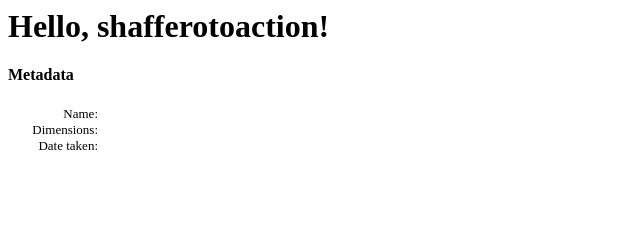
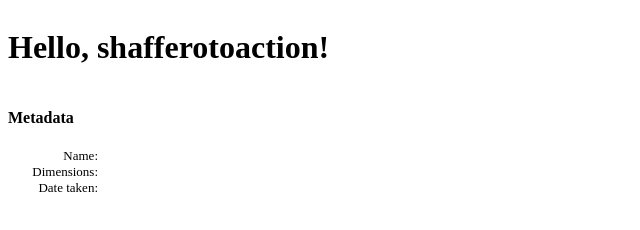
Before and after one commit to tshaffer/shafferotoaction, a React app: page / in a window 1280 px wide. Shown: the top 230 px of the page, without its empty margins (0-640 px from the left). Built offline with nearby package versions, Linux system fonts and the light colour scheme; no server answers.

Commit message:
add photo_grid skeleton

```diff
--- a/css/app.css
+++ b/css/app.css
@@ -1,6 +1,16 @@
 .shafferotoContainer {
     width: 1400px;
 }
+
+.photosDiv {
+    flex: 3;
+    overflow-y: scroll;
+}
+
+.metadata {
+    flex: 1;
+}
+
 
 
 
--- /dev/null
+++ b/scripts/components/photo_grid.js
@@ -0,0 +1,27 @@
+/**
+ * Created by tedshaffer on 4/17/16.
+ */
+import React, { Component } from 'react';
+
+class PhotoGrid extends Component {
+
+    constructor(props) {
+        super(props);
+        this.state = {
+        };
+    }
+
+    componentDidMount() {
+        console.log("componentDidMount invoked");
+    }
+
+    render () {
+        return (
+            <div>
+                <h1>Hello, shafferotoaction!</h1>
+            </div>
+        );
+    }
+}
+
+export default PhotoGrid;
--- a/scripts/components/photos.js
+++ b/scripts/components/photos.js
@@ -4,6 +4,7 @@
 import React, { Component } from 'react';
 
 import Info from './info';
+import PhotoGrid from './photo_grid';
 
 class Photos extends Component {
 
@@ -19,29 +20,15 @@ class Photos extends Component {
 
     render () {
         return (
-            <div className = "shafferotoContainer">
-                <h1>Hello, shafferotoaction!</h1>
-                <Info />
+            <div>
+                <div className="photosDiv">
+                    <PhotoGrid />
+                </div>
+
+                <div className="metadata">
+                    <Info />
+                </div>
             </div>
-            // <div>
-                // <h4>Metadata</h4>
-                //
-                // <div className="photoMetadata">
-                //
-                //     <div>
-                //         <span className="leftColumn smallFont">Name:</span>
-                //         <span className="rightColumn smallFont">{this.state.selectedPhoto.title}</span>
-                //     </div>
-                //
-                //     <div>
-                //         <span className="leftColumn smallFont">Dimensions:</span>
-                //     </div>
-                //
-                //     <div>
-                //         <span className="leftColumn smallFont">Date taken:</span>
-                //     </div>
-                // </div>
-            // </div>
         );
     }
 }
```
